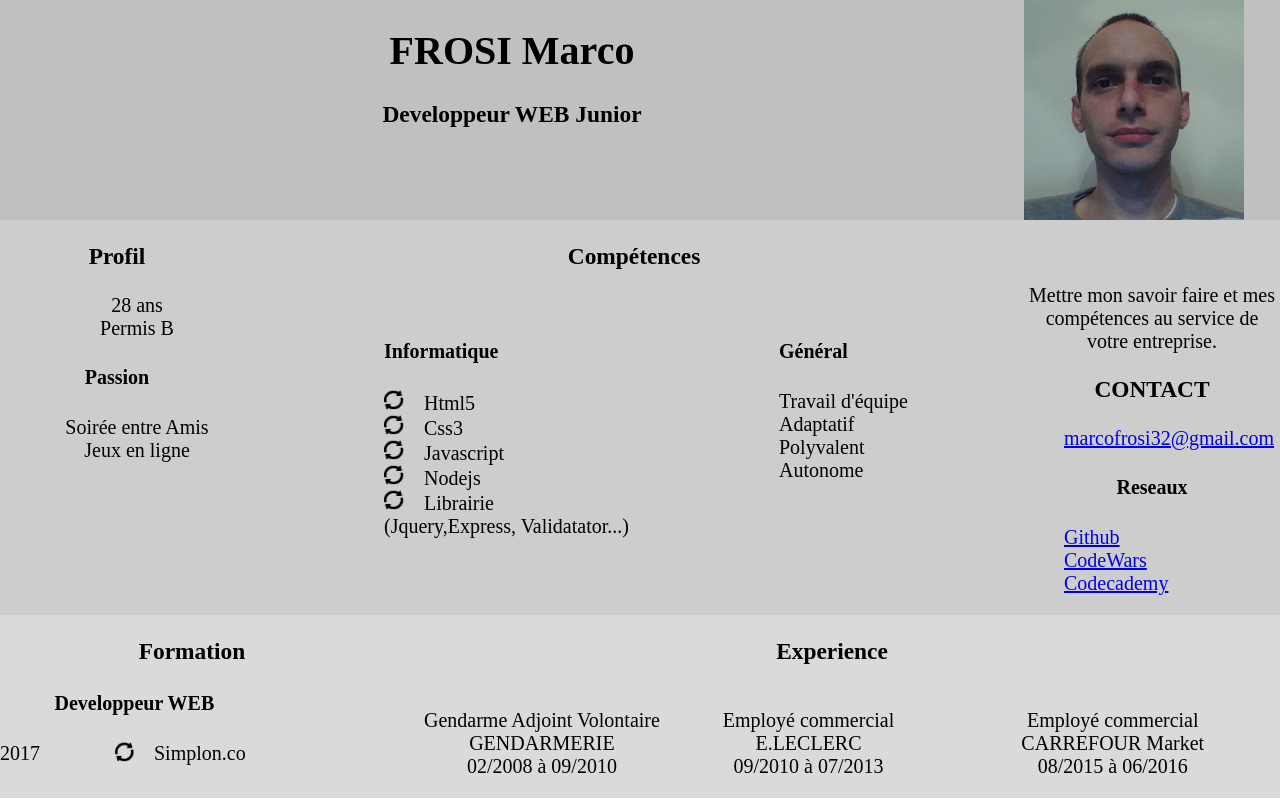
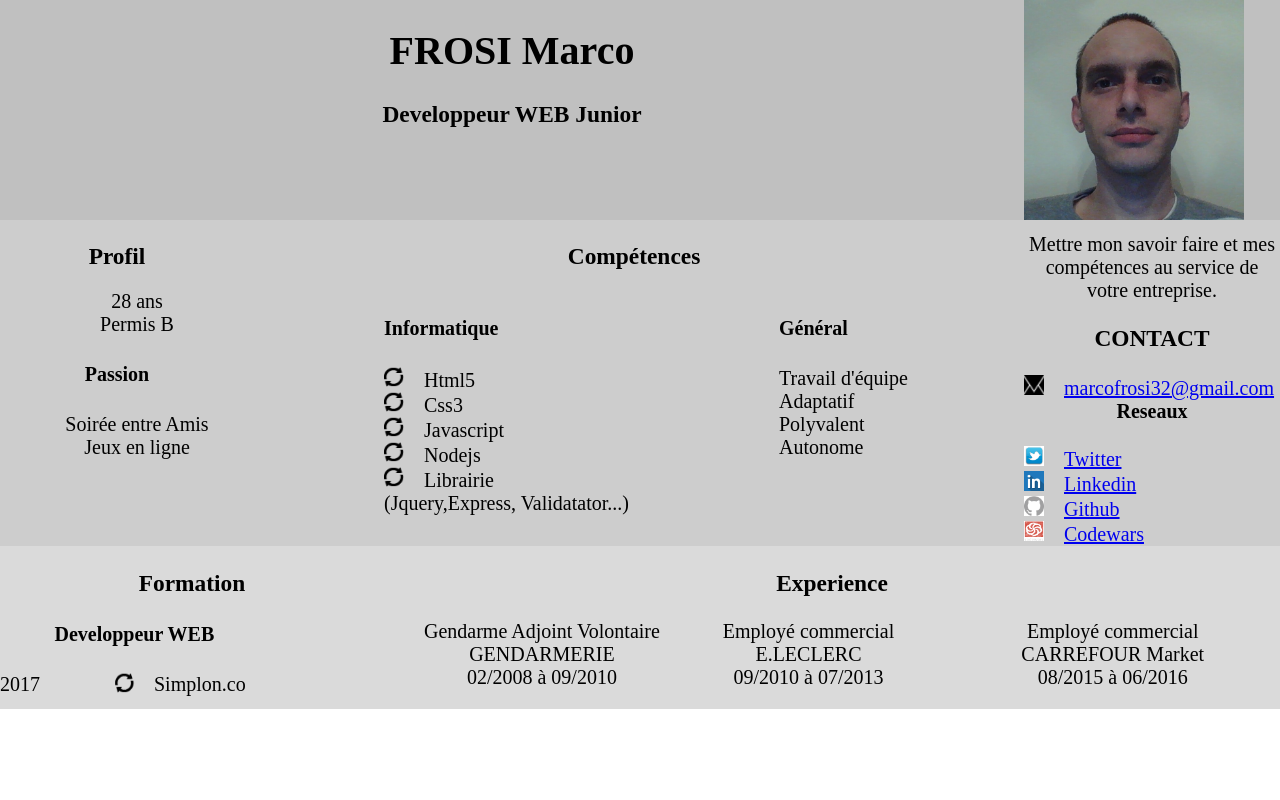
Before and after one commit to marco32/Curriculum, a plain HTML site: page index.html in a window 1280 px wide. Drawn offline with Linux system fonts and the light colour scheme.

Commit message:
Add icons in Network section.

```diff
--- a/index.html
+++ b/index.html
@@ -66,19 +66,19 @@
 			<div>
 				<h3>CONTACT</h3>
 				<ul>
-					<li><a href="mailto:marcofrosi32@gmail.com">marcofrosi32@gmail.com</a></li>
+					<li><a href="mailto:marcofrosi32@gmail.com"><img class="icone" src="images/mail.png" alt="Mail: "/>marcofrosi32@gmail.com</a></li>
 				</ul>
 				<h4>Reseaux</h4>
 				<ul>
-					<li><a href="https://github.com/marco32">Github</a></li>
-					<li><a href="https://www.codewars.com/dashboard">CodeWars</a></li>
-					<li><a href="https://www.codecademy.com/deletan">Codecademy</a></li>
+					<li><a href="https://twitter.com/MarcoFrosi"><img class="icone" src="images/twitter.png" alt="Twitter"/>Twitter</a></li>
+					<li><a href="https://www.linkedin.com/in/marco-frosi-65a04a145/"><img class="icone" src="images/linkedin.png" alt="Linkedin"/>Linkedin</a></li>
+					<li><a href="https://github.com/marco32"><img class="icone" src="images/github.png" alt="Github"/>Github</a></li>
+					<li><a href="https://www.codewars.com/dashboard"><img class="icone" src="images/codewars.jpg" alt="Codewars"/>Codewars</a></li>
 				</ul>
 			</div>
 		</section>
 	</main>
-		<footer>
-
+	<section class="end">
 		<div>
 			<h3>Formation</h3>
 			<div>
@@ -116,7 +116,6 @@
 				</div>
 			</div>
 		</div>
-
-		</footer>
+	</section>
 </body>
 </html>
--- a/sass/modules/footer.scss
+++ /dev/null
@@ -1,22 +0,0 @@
-footer{
-	background: lighten($primary-color,10%);
-	width: 100%;
-	display: flex;
-	text-align: center;
-	div:first-child{
-		width: 30%;
-		div{
-			div{
-
-				display: inline-flex;
-			}
-		}
-	}
-	div:last-child{
-		width: 70%;
-		div{
-			width: 100%;
-		display: flex;
-		}
-	}
-}
--- a/sass/modules/main.scss
+++ b/sass/modules/main.scss
@@ -14,6 +14,9 @@ li{
 	list-style: none;
 }
 main{
+	h3{
+		margin-bottom: 0px;
+	}
 	background: lighten($primary-color,5%);
 	text-align: center;
 
@@ -44,11 +47,53 @@ main{
 	}
 	section:last-child{
 		width: 20%;
-		padding-top: 5%;
+		padding-top: 1%;
 		div:last-child{
+			h4{
+				margin-top:0;
+				margin-bottom: 0;
+			}
 			ul{
+				display: inline;
 				text-align: left;
 			}
 		}
 	}
 }
+section.end{
+		background: lighten($primary-color,10%);
+		width: 100%;
+		display: flex;
+		text-align: center;
+		div:first-child{
+			width: 30%;
+			div{
+				div{
+
+					display: inline-flex;
+				}
+			}
+		}
+		div:last-child{
+			width: 70%;
+			div{
+				width: 100%;
+				display: flex;
+				ul{
+					margin-top: 0px;
+				}
+			}
+		}
+	}
+@-webkit-keyframes rotating {
+    from{
+        -webkit-transform: rotate(0deg);
+    }
+    to{
+        -webkit-transform: rotate(360deg);
+    }
+}
+
+.rotating {
+    -webkit-animation: rotating 2s linear infinite;
+}
```
Also changed, not shown: css/style.css, images/codewars.jpg (added), images/facebook.jpg (added), images/github.png (added), images/linkedin.png (added), images/mail.png (added), images/twitter.png (added), 1 other file. Lines whose indentation alone changed are shown as unchanged.
